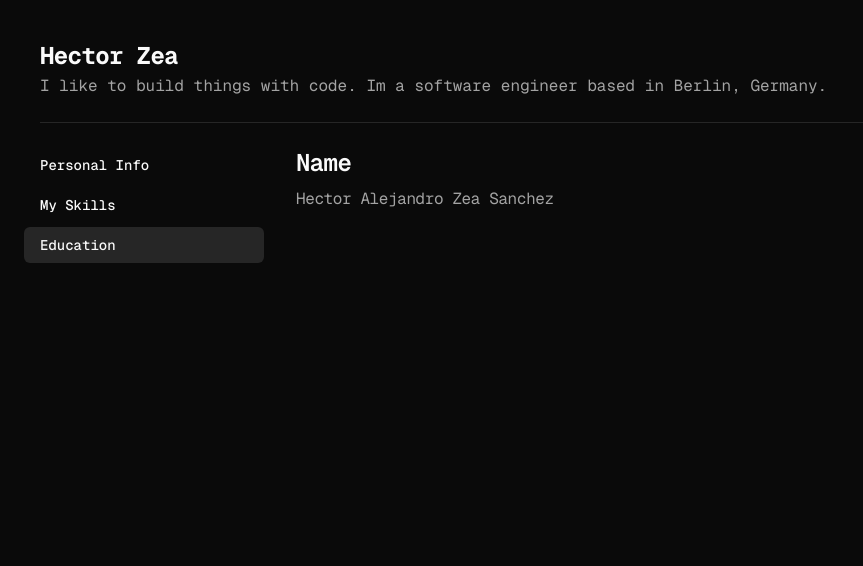
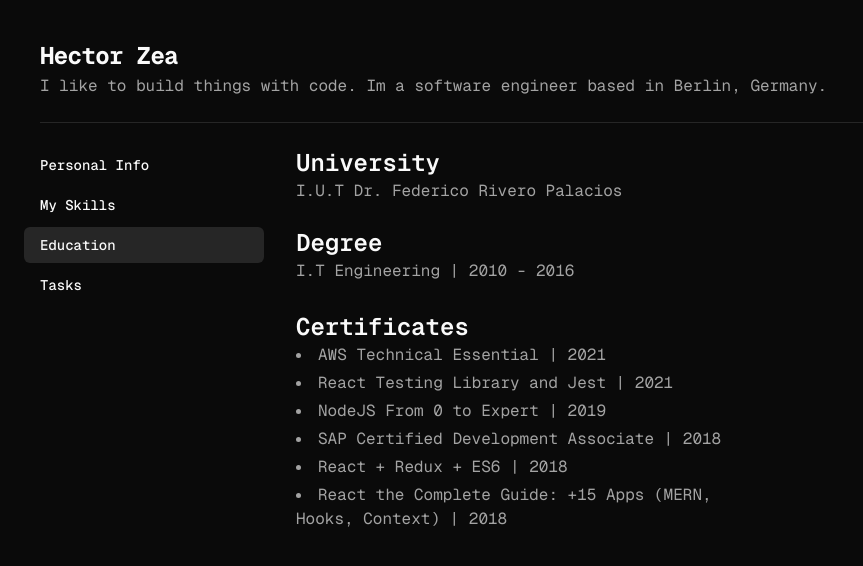
Before and after one commit to hectorzea/frontbuild, a Next.js app in the folder frontend/: page /profile/education in a window 1280 px wide. Shown: the top 566 px of the page, without its empty margins (0-863 px from the left). Built offline with nearby package versions, Linux system fonts and the light colour scheme; no server answers.

Commit message:
added more info about me

```diff
--- a/frontend/app/profile/education/page.tsx
+++ b/frontend/app/profile/education/page.tsx
@@ -2,10 +2,29 @@ export default async function EducationPage() {
     return (
         <>
             <div>
-                <h3 className="mt-10 scroll-m-20  pb-2 text-2xl font-semibold tracking-tight transition-colors first:mt-0">
-                    Name
+                <h3 className="text-2xl font-semibold">
+                    University
                 </h3>
-                <h3 className="pb-2 text-muted-foreground tracking-tight transition-colors first:mt-0">Hector Alejandro Zea Sanchez</h3>
+                <h3 className="pb-2 text-muted-foreground">I.U.T Dr. Federico Rivero Palacios</h3>
+            </div>
+            <div className="mt-4 mb-5">
+                <h3 className="text-2xl font-semibold">
+                    Degree
+                </h3>
+                <h3 className="pb-2 text-muted-foreground">I.T Engineering | 2010 - 2016</h3>
+            </div>
+            <div>
+                <h3 className="text-2xl font-semibold">
+                    Certificates
+                </h3>
+                <ul className="max-w-md space-y-1 list-disc list-inside text-muted-foreground">
+                    <li>AWS Technical Essential | 2021</li>
+                    <li>React Testing Library and Jest | 2021</li>
+                    <li>NodeJS From 0 to Expert | 2019</li>
+                    <li>SAP Certified Development Associate | 2018</li>
+                    <li>React + Redux + ES6 | 2018</li>
+                    <li>React the Complete Guide: +15 Apps (MERN, Hooks, Context) | 2018</li>
+                </ul>
             </div>
         </>
     );
--- a/frontend/app/profile/layout.tsx
+++ b/frontend/app/profile/layout.tsx
@@ -25,10 +25,10 @@ const sidebarNavItems = [
         title: "Education",
         href: "/profile/education",
     },
-    // {
-    //     title: "Tasks",
-    //     href: "/",
-    // },
+    {
+        title: "Tasks",
+        href: "/",
+    },
 ]
 
 interface SettingsLayoutProps {
```
